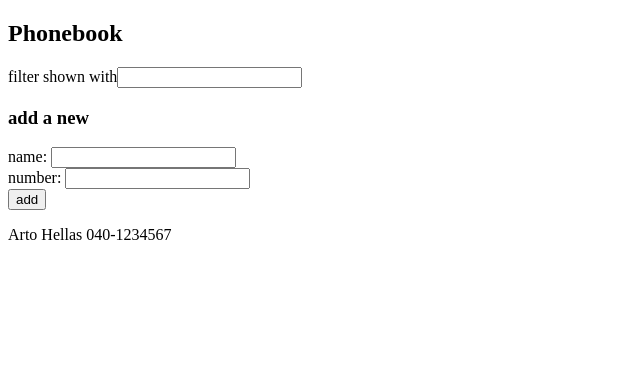
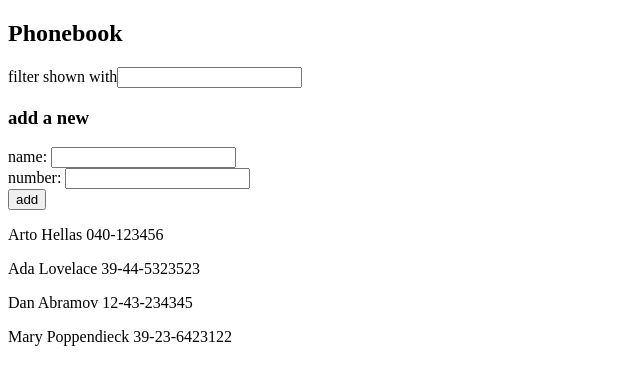
Before and after one commit to wrdowney/fsopen, a React (Create React App) app in the folder part2/phonebook/: page / in a window 1280 px wide. Shown: the top 384 px of the page, without its empty margins (0-640 px from the left). Built offline with nearby package versions, Linux system fonts and the light colour scheme; data requests are answered from the project's data file.

Commit message:
Complete exercise 2.11

```diff
--- /dev/null
+++ b/part2/phonebook/db.json
@@ -0,0 +1,24 @@
+{
+    "persons":[
+      {
+        "name": "Arto Hellas",
+        "number": "040-123456",
+        "id": 1
+      },
+      {
+        "name": "Ada Lovelace",
+        "number": "39-44-5323523",
+        "id": 2
+      },
+      {
+        "name": "Dan Abramov",
+        "number": "12-43-234345",
+        "id": 3
+      },
+      {
+        "name": "Mary Poppendieck",
+        "number": "39-23-6423122",
+        "id": 4
+      }
+    ]
+  }
--- a/part2/phonebook/src/App.js
+++ b/part2/phonebook/src/App.js
@@ -1,18 +1,24 @@
-import { useState } from 'react'
+import { useState, useEffect } from 'react'
 import Filter from './components/Filter';
 import PersonForm from './components/PersonForm'
 import Persons from './components/Persons'
+import axios from 'axios'
 
 const App = () => {
-  const [persons, setPersons] = useState([
-    {
-       name: 'Arto Hellas',
-       number: '040-1234567',
-    }
-  ])
+  const [persons, setPersons] = useState([]);
   const [newName, setNewName] = useState('');
   const [newNumber, setNewNumber] = useState('');
   const [searchQuery, setSearchQuery] = useState('');
+
+  useEffect(() => {
+    console.log('effect');
+    axios
+      .get('http://localhost:3001/persons')
+      .then(response => {
+        console.log('Promise fulfilled');
+        setPersons(response.data);
+      })
+  }, []);
 
   const addPerson = (e) => {
     console.log(persons.indexOf(newName));
```
Also changed, not shown: part2/phonebook/package.json (+6 -1 lines), 1 other file (tests, documents, lock files or other folders).
